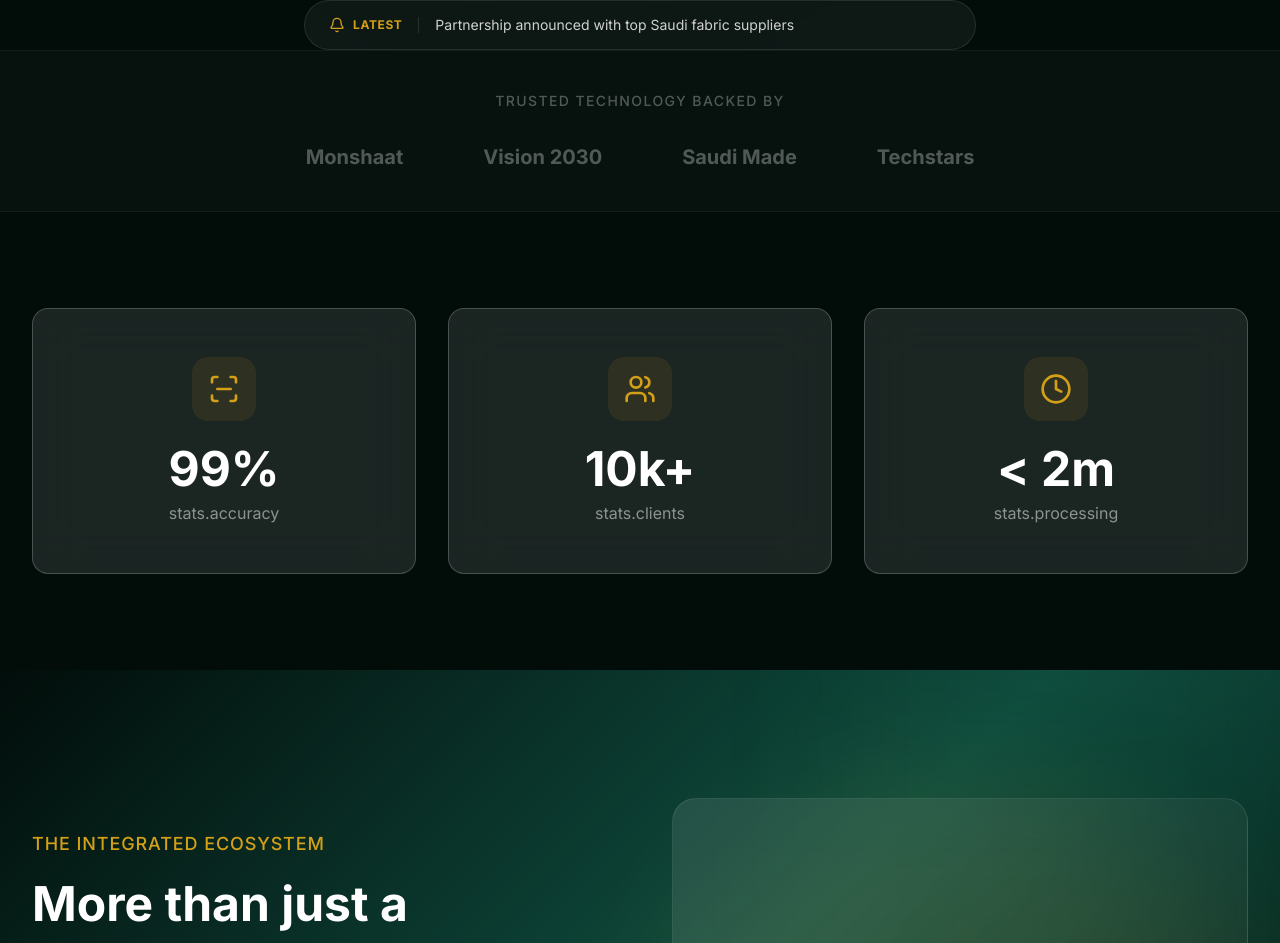
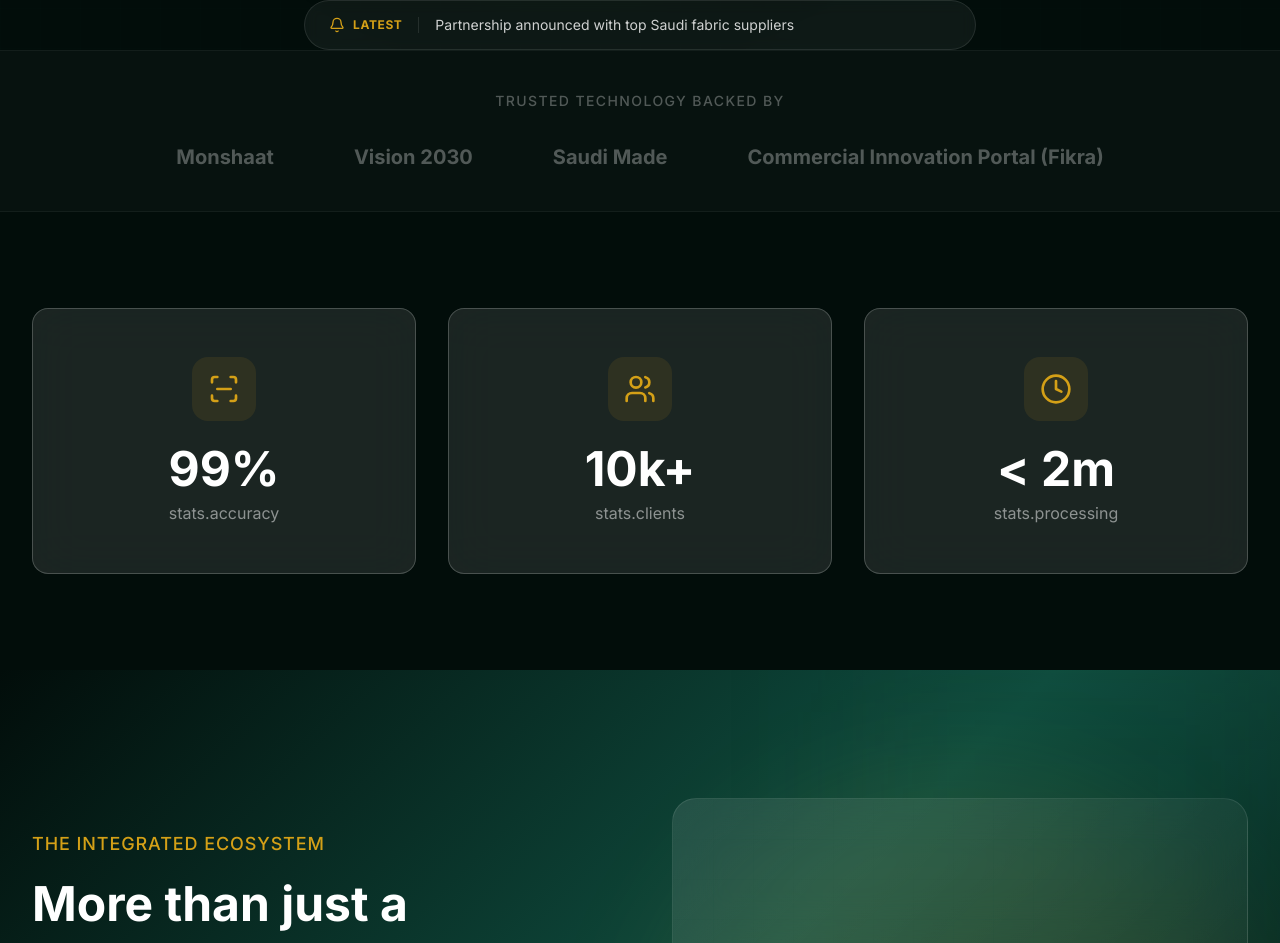
Before and after one commit to OsmanMohamad249/qeyafa-web, a React (Vite) app: page / in a window 1280 px wide. Shown: the part 832-1775 px from the top of the page. Built offline with nearby package versions, Linux system fonts and the light colour scheme.

Commit message:
Update brands: replace Techstars with Fikra in translations and Home page

```diff
--- a/src/locales/ar/translation.json
+++ b/src/locales/ar/translation.json
@@ -48,7 +48,7 @@
       "monshaat": "منشآت",
       "vision2030": "رؤية 2030",
       "saudi_made": "صناعة سعودية",
-      "techstars": "تيك ستارز"
+      "fikra": "بوابة الابتكار التجاري (فكرة)"
     },
     "stats": {
       "accuracy": "دقة القياس",
--- a/src/locales/en/translation.json
+++ b/src/locales/en/translation.json
@@ -46,7 +46,7 @@
       "monshaat": "Monshaat",
       "vision2030": "Vision 2030",
       "saudi_made": "Saudi Made",
-      "techstars": "Techstars"
+      "fikra": "Commercial Innovation Portal (Fikra)"
     },
     "about": {
       "hero": {
--- a/src/pages/Home.jsx
+++ b/src/pages/Home.jsx
@@ -86,7 +86,7 @@ const Home = () => {
           </p>
           <div className="flex flex-wrap justify-center gap-12 md:gap-20 opacity-50 grayscale hover:grayscale-0 transition-all duration-500">
             {/* Placeholders for logos - Replace with SVGs */}
-            {['monshaat', 'vision2030', 'saudi_made', 'techstars'].map((brandKey) => (
+            {['monshaat', 'vision2030', 'saudi_made', 'fikra'].map((brandKey) => (
               <span key={brandKey} className="text-xl font-bold text-white/60 hover:text-white transition-colors cursor-default">
                 {t(`trust.${brandKey}`)}
               </span>
```
